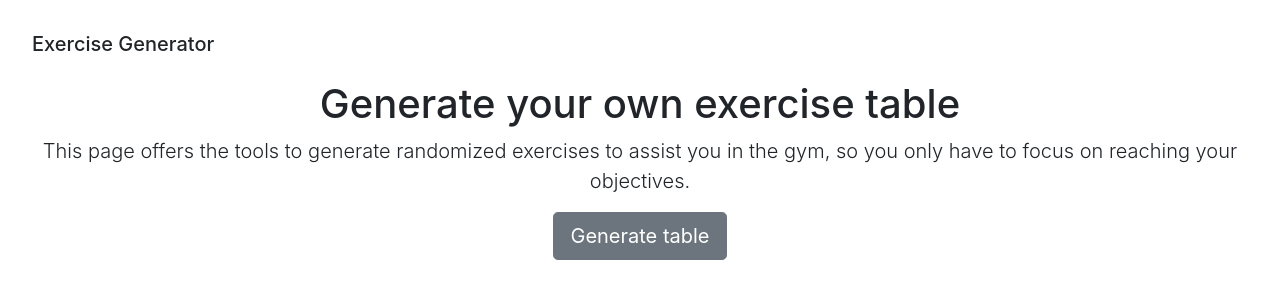
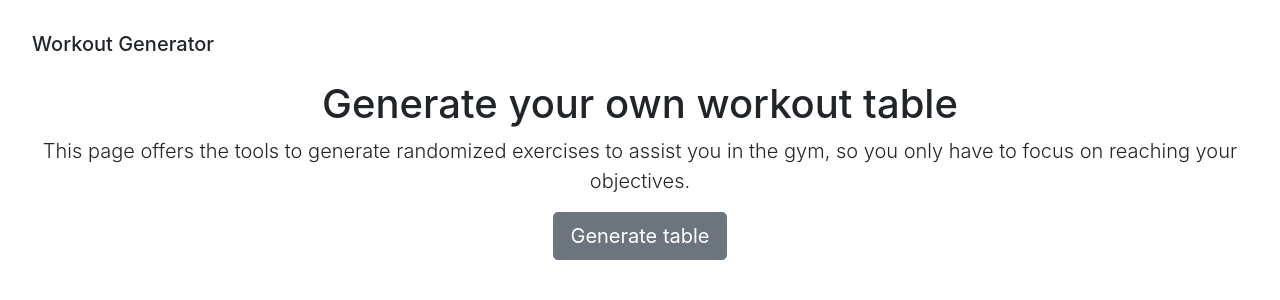
Before and after one commit to matthewmoorcroft/exercise_generator, a Flask app: page / in a window 1280 px wide. Shown: the top 300 px of the page. Run offline with Flask 2, Linux system fonts and the light colour scheme; some libraries are stand-ins or nearby versions.

Commit message:
Test config

```diff
--- a/exercise_gen_app/application.py
+++ b/exercise_gen_app/application.py
@@ -39,8 +39,8 @@ def generator():
     days = len(plan[0])
     # pdf.output("tutorial.pdf")
     html = render_template('exercises.html', days=days, exercises=plan)
-    # path_wkhtmltopdf = "C:\\Program Files\\wkhtmltopdf\\bin\\wkhtmltopdf.exe"
-    path_wkhtmltopdf = "/usr/local/bin/wkhtmltopdf"
+    path_wkhtmltopdf = "C:\\Program Files\\wkhtmltopdf\\bin\\wkhtmltopdf.exe"
+    # path_wkhtmltopdf = "/usr/local/bin/wkhtmltopdf"
     options = {
         'page-size': 'A4',
         'margin-top': '0in',
--- a/web_app/templates/index.html
+++ b/web_app/templates/index.html
@@ -5,7 +5,7 @@
     <meta name="viewport" content="width=device-width, initial-scale=1, shrink-to-fit=no">
     <meta name="description" content="">
     <meta name="author" content="Matthew Moorcroft">
-    <title>Exercise Generator</title>
+    <title>Workout Generator</title>
 
 
 
@@ -39,7 +39,7 @@
     <div class="cover-container d-flex w-100 h-100 p-3 mx-auto flex-column">
       <header class="navbar mb-auto">
         <div class="inner">
-          <h3 class="navbar-brand">Exercise Generator</h3>
+          <h3 class="navbar-brand">Workout Generator</h3>
           <!-- <nav class="nav nav-masthead justify-content-center">
             <a class="nav-link active" href="#">Home</a>
             <a class="nav-link" href="#">Features</a>
@@ -49,7 +49,7 @@
       </header>
 
       <main role="main" class="inner cover">
-        <h1 class="cover-heading">Generate your own exercise table</h1>
+        <h1 class="cover-heading">Generate your own workout table</h1>
         <p class="lead">This page offers the tools to generate randomized exercises to assist you in the gym, so you only have to focus on reaching your objectives.</p>
         <p class="lead">
           <a href="/generator" class="btn btn-lg btn-secondary">Generate table</a>
```
Also changed, not shown: web_app/resources/photo-4.jpg (deleted), web_app/resources/photo-6.jpg (deleted), web_app/static/resources/icon.png (added), web_app/static/resources/photo-1.jpg (renamed from web_app/resources/photo-1.jpg), web_app/static/resources/photo-5.jpg (renamed from web_app/resources/photo-5.jpg), 4 other files.
